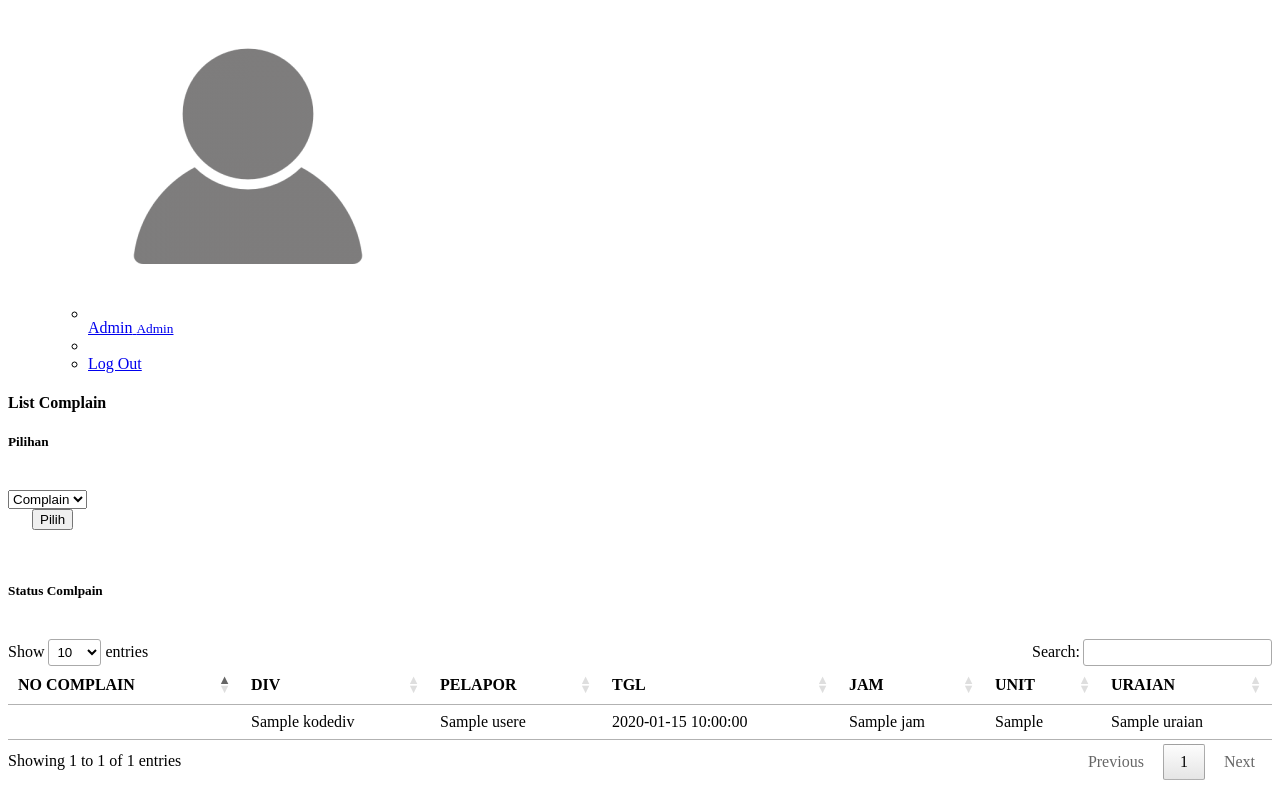
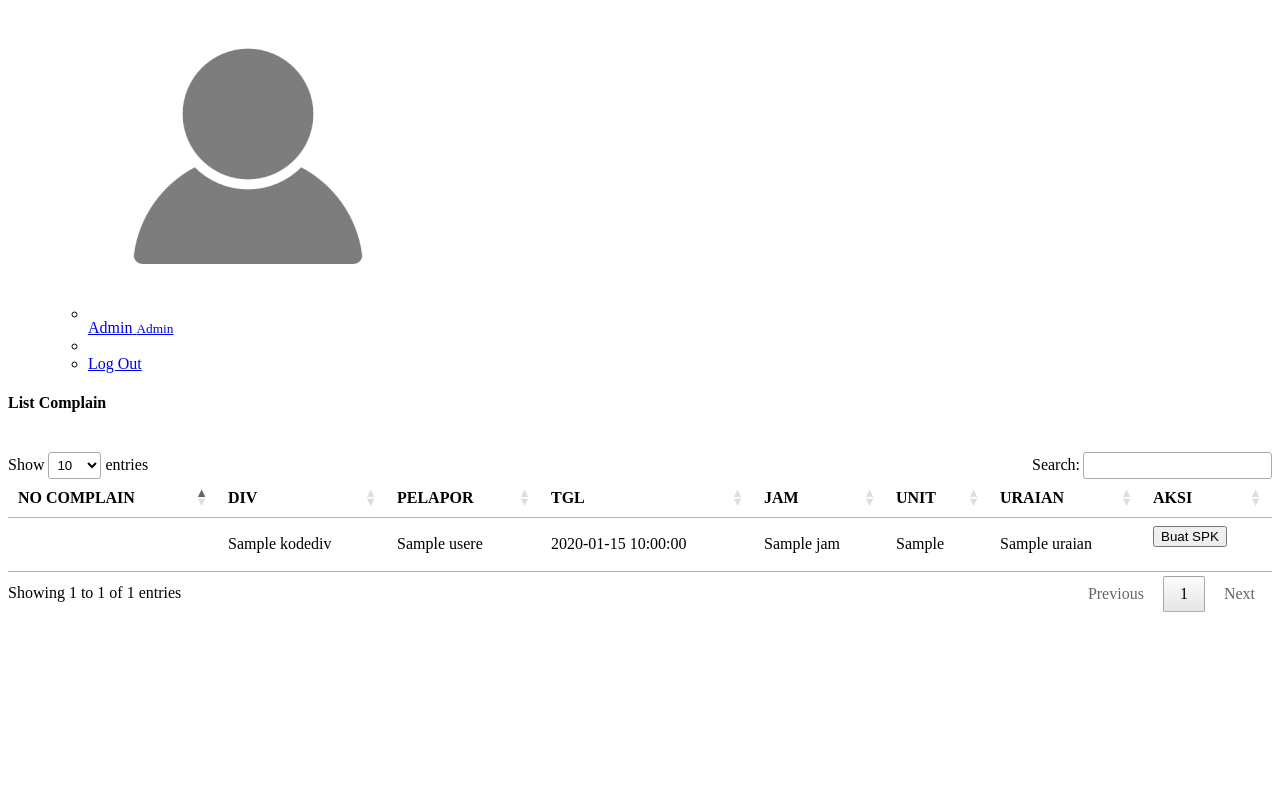
Before and after one commit to EdwardPatrick34/UBS, a CodeIgniter app: the page made by application/views/admin/infrastruktur/listComplain.php in a window 1280 px wide. Shown: the part 347-1135 px from the top of the page. After the commit the page ends 959 px from the top, so only its background shows below. Run offline with CodeIgniter, Linux system fonts and the light colour scheme; the template is opened without the code that fills it: most values are stand-ins (such as "Sample title", 1, 10 or a date in 2020); some libraries are stand-ins or nearby versions.

Commit message:
update spk

```diff
--- a/application/views/admin/infrastruktur/listComplain.php
+++ b/application/views/admin/infrastruktur/listComplain.php
@@ -88,30 +88,8 @@
 									</div>
 									<div class="card-body" >
 
-										<form action="<?= base_url("CRAdmin/FilterMonitoringComplain") ?>" method="post">
-										<div class="d-flex align-items-center">
-											<h5 class="mb-0" style="margin-top: 1px;">Pilihan</h5>
-											&nbsp;
-											&nbsp;
-											&nbsp;
 
-											<div style="width: 150px;">
-												<select name="statusc" id="statusc" class="form-select">
-												<option value="1">Complain</option>
-												<option value="2">Spk</option>
-												<option value="3">Pending</option>
-												<option value="4">Selesai</option>
-												</select>
-											</div>
 
-											&nbsp;
-											&nbsp;
-											&nbsp;
-											<button type="submit" class="btn btn-primary">Pilih</button>
-										</div>
-									</form>
-									<br><br>
-									<h5 class="mb-0" style="margin-top: 1px;">Status Comlpain</h5>
 
 									<table id="Tcomplain2" class="table  border-dark table-hover">
 										<br>
@@ -124,6 +102,8 @@
 												<th scope="col">JAM</th>
 												<th scope="col">UNIT</th>
 												<th scope="col">URAIAN</th>
+												<th scope="col">AKSI</th>
+
 											</tr>
 										</thead>
 
@@ -138,6 +118,13 @@
 													<td scope="col" ><?= $row->JAM  ?> </td>
 													<td scope="col" ><?= $row->KODE_UNIT  ?> </td>
 													<td scope="col" ><?= $row->URAIAN  ?> </td>
+													<td>
+														<form action="<?php echo base_url('CRAdmin/CreateSpk');?>" method="post">
+															<button class="btn btn-primary" name="nocomp" value="<?=$row->NO_COMPLAIN ?>">Buat SPK</button>
+														</form>
+
+														</a>
+													</td>
 
 
 												</tr>
--- a/application/views/template/headeradmin.php
+++ b/application/views/template/headeradmin.php
@@ -157,7 +157,7 @@
                   </a>
                 </li>
                 <li class="menu-item">
-                  <a href="<?= base_url('CRAdmin/createSpk') ?>" class="menu-link">
+                  <a href="<?= base_url('CRAdmin/listComplain') ?>" class="menu-link">
                     <div >SPK (Infrastruktur) </div>
                   </a>
                 </li>
```
Also changed, not shown: application/controllers/CRAdmin.php (+12 -0 lines), application/views/admin/infrastruktur/spkInfra.php (+4 -8 lines).
